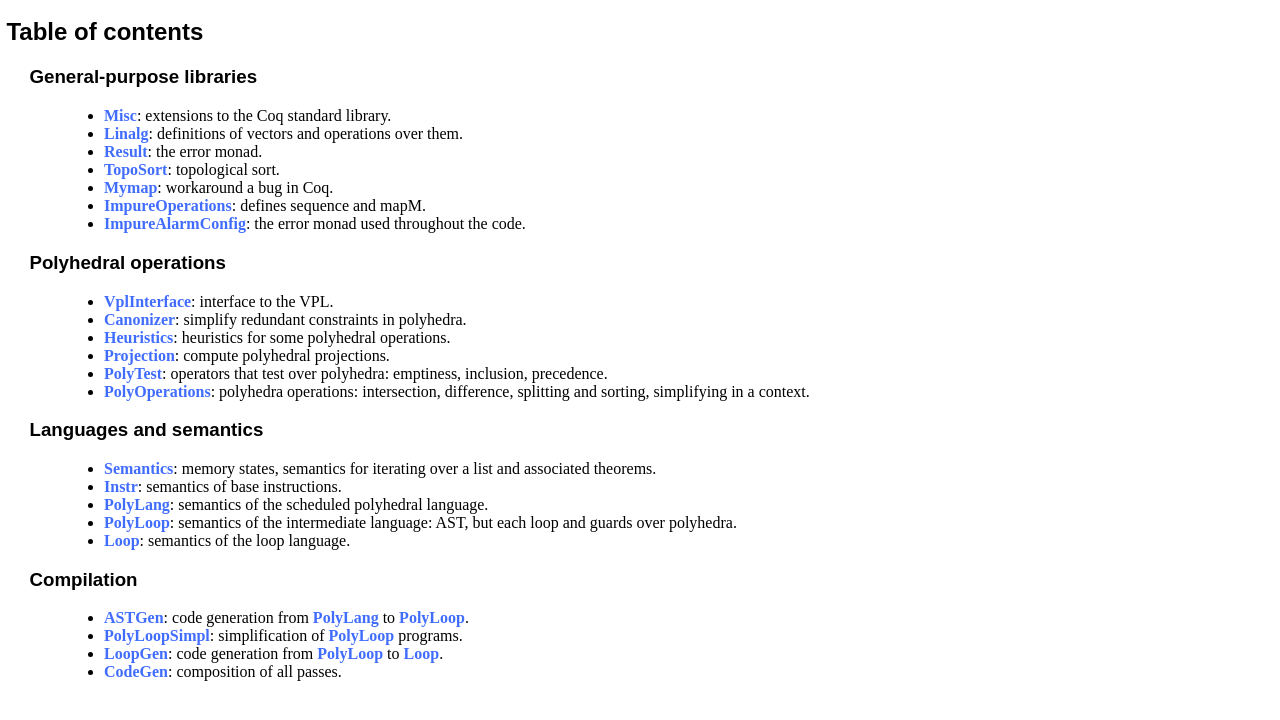
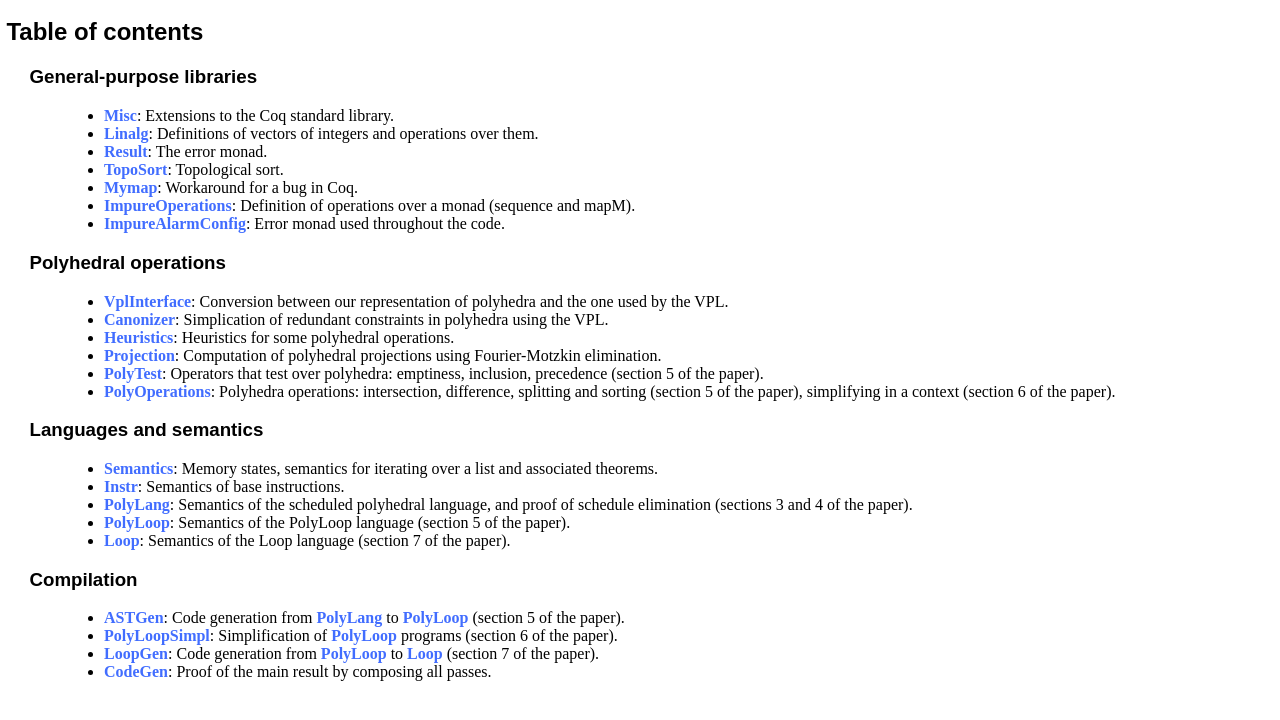
Before and after one commit to Ekdohibs/PolyGen, a plain HTML site: page doc/index.html in a window 1280 px wide. Shown: the part 48-768 px from the top of the page. Drawn offline with Linux system fonts and the light colour scheme.

Commit message:
Documentation: add references to the paper

```diff
--- a/doc/index.html
+++ b/doc/index.html
@@ -23,37 +23,37 @@
         <h2>Table of contents</h2>
         <h3>General-purpose libraries</h3>
         <ul>
-            <li><a href="html/Misc.html">Misc</a>: extensions to the Coq standard library.</li>
-            <li><a href="html/Linalg.html">Linalg</a>: definitions of vectors and operations over them.</li>
-            <li><a href="html/Result.html">Result</a>: the error monad.</li>
-            <li><a href="html/TopoSort.html">TopoSort</a>: topological sort.</li>
-            <li><a href="html/Mymap.html">Mymap</a>: workaround a bug in Coq.</li>
-            <li><a href="html/ImpureOperations.html">ImpureOperations</a>: defines sequence and mapM.</li>
-            <li><a href="html/ImpureAlarmConfig.html">ImpureAlarmConfig</a>: the error monad used throughout the code.</li>
+            <li><a href="html/Misc.html">Misc</a>: Extensions to the Coq standard library.</li>
+            <li><a href="html/Linalg.html">Linalg</a>: Definitions of vectors of integers and operations over them.</li>
+            <li><a href="html/Result.html">Result</a>: The error monad.</li>
+            <li><a href="html/TopoSort.html">TopoSort</a>: Topological sort.</li>
+            <li><a href="html/Mymap.html">Mymap</a>: Workaround for a bug in Coq.</li>
+            <li><a href="html/ImpureOperations.html">ImpureOperations</a>: Definition of operations over a monad (sequence and mapM).</li>
+            <li><a href="html/ImpureAlarmConfig.html">ImpureAlarmConfig</a>: Error monad used throughout the code.</li>
         </ul>
         <h3>Polyhedral operations</h3>
         <ul>
-            <li><a href="html/VplInterface.html">VplInterface</a>: interface to the VPL.</li>
-            <li><a href="html/Canonizer.html">Canonizer</a>: simplify redundant constraints in polyhedra.</li>
-            <li><a href="html/Heuristics.html">Heuristics</a>: heuristics for some polyhedral operations.</li>
-            <li><a href="html/Projection.html">Projection</a>: compute polyhedral projections.</li>
-            <li><a href="html/PolyTest.html">PolyTest</a>: operators that test over polyhedra: emptiness, inclusion, precedence.</li>
-            <li><a href="html/PolyOperations.html">PolyOperations</a>: polyhedra operations: intersection, difference, splitting and sorting, simplifying in a context.</li>
+            <li><a href="html/VplInterface.html">VplInterface</a>: Conversion between our representation of polyhedra and the one used by the VPL.</li>
+            <li><a href="html/Canonizer.html">Canonizer</a>: Simplication of redundant constraints in polyhedra using the VPL.</li>
+            <li><a href="html/Heuristics.html">Heuristics</a>: Heuristics for some polyhedral operations.</li>
+            <li><a href="html/Projection.html">Projection</a>: Computation of polyhedral projections using Fourier-Motzkin elimination.</li>
+            <li><a href="html/PolyTest.html">PolyTest</a>: Operators that test over polyhedra: emptiness, inclusion, precedence (section 5 of the paper).</li>
+            <li><a href="html/PolyOperations.html">PolyOperations</a>: Polyhedra operations: intersection, difference, splitting and sorting (section 5 of the paper), simplifying in a context (section 6 of the paper).</li>
         </ul>
         <h3>Languages and semantics</h3>
         <ul>
-            <li><a href="html/Semantics.html">Semantics</a>: memory states, semantics for iterating over a list and associated theorems.</li>
-            <li><a href="html/Instr.html">Instr</a>: semantics of base instructions.</li>
-            <li><a href="html/PolyLang.html">PolyLang</a>: semantics of the scheduled polyhedral language.</li>
-            <li><a href="html/PolyLoop.html">PolyLoop</a>: semantics of the intermediate language: AST, but each loop and guards over polyhedra.</li>
-            <li><a href="html/Loop.html">Loop</a>: semantics of the loop language.</li>
+            <li><a href="html/Semantics.html">Semantics</a>: Memory states, semantics for iterating over a list and associated theorems.</li>
+            <li><a href="html/Instr.html">Instr</a>: Semantics of base instructions.</li>
+            <li><a href="html/PolyLang.html">PolyLang</a>: Semantics of the scheduled polyhedral language, and proof of schedule elimination (sections 3 and 4 of the paper).</li>
+            <li><a href="html/PolyLoop.html">PolyLoop</a>: Semantics of the PolyLoop language (section 5 of the paper).</li>
+            <li><a href="html/Loop.html">Loop</a>: Semantics of the Loop language (section 7 of the paper).</li>
         </ul>
         <h3>Compilation</h3>
         <ul>
-            <li><a href="html/ASTGen.html">ASTGen</a>: code generation from <a href="hmtl/PolyLang.html">PolyLang</a> to <a href="html/PolyLoop.html">PolyLoop</a>.</li>
-            <li><a href="html/PolyLoopSimpl.html">PolyLoopSimpl</a>: simplification of <a href="hmtl/PolyLoop.html">PolyLoop</a> programs.</li>
-            <li><a href="html/LoopGen.html">LoopGen</a>: code generation from <a href="hmtl/PolyLoop.html">PolyLoop</a> to <a href="html/Loop.html">Loop</a>.</li>
-            <li><a href="html/CodeGen.html">CodeGen</a>: composition of all passes.</li>
+            <li><a href="html/ASTGen.html">ASTGen</a>: Code generation from <a href="html/PolyLang.html">PolyLang</a> to <a href="html/PolyLoop.html">PolyLoop</a> (section 5 of the paper).</li>
+            <li><a href="html/PolyLoopSimpl.html">PolyLoopSimpl</a>: Simplification of <a href="html/PolyLoop.html">PolyLoop</a> programs (section 6 of the paper).</li>
+            <li><a href="html/LoopGen.html">LoopGen</a>: Code generation from <a href="html/PolyLoop.html">PolyLoop</a> to <a href="html/Loop.html">Loop</a> (section 7 of the paper).</li>
+            <li><a href="html/CodeGen.html">CodeGen</a>: Proof of the main result by composing all passes.</li>
         </ul>
     </body>
 </html>
```
